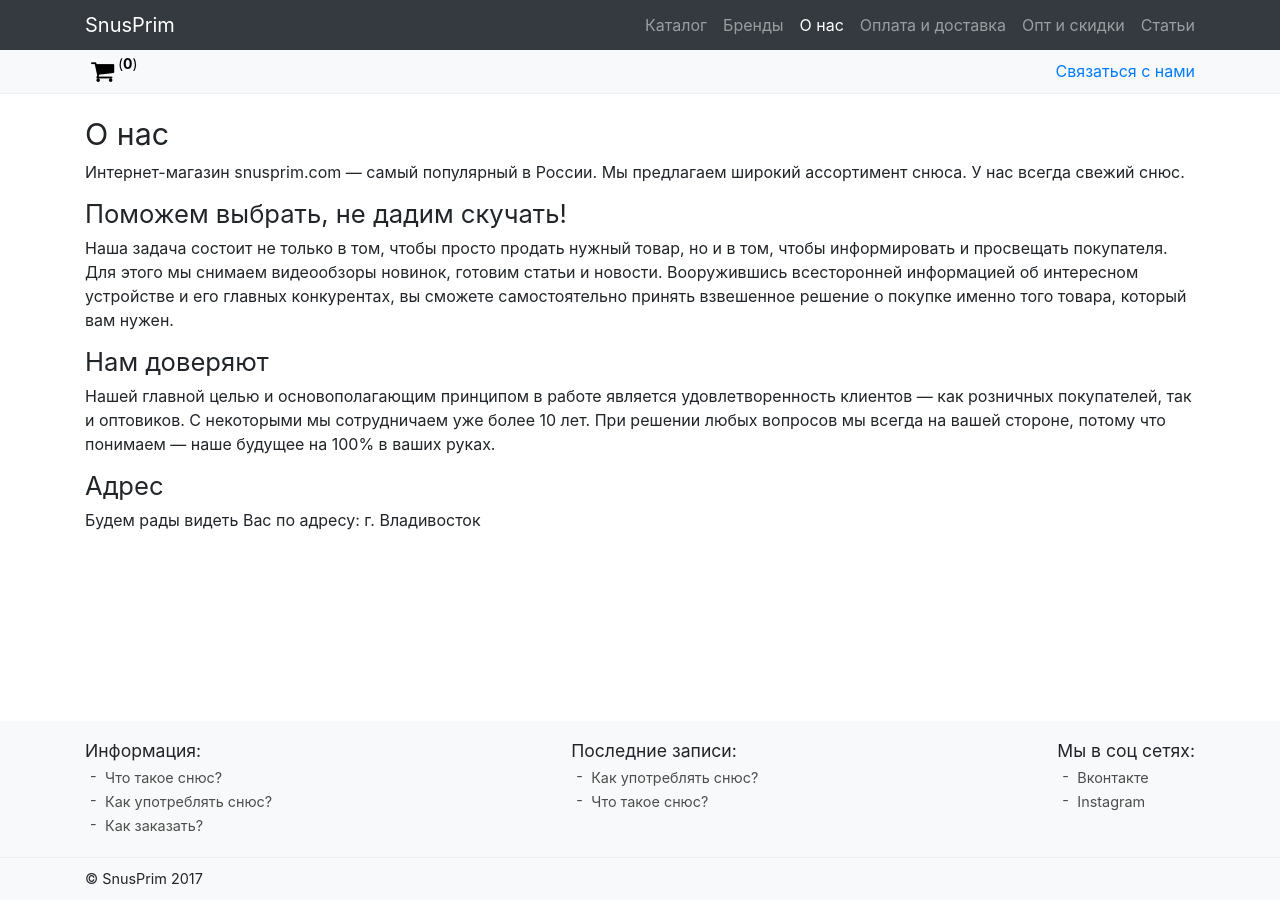
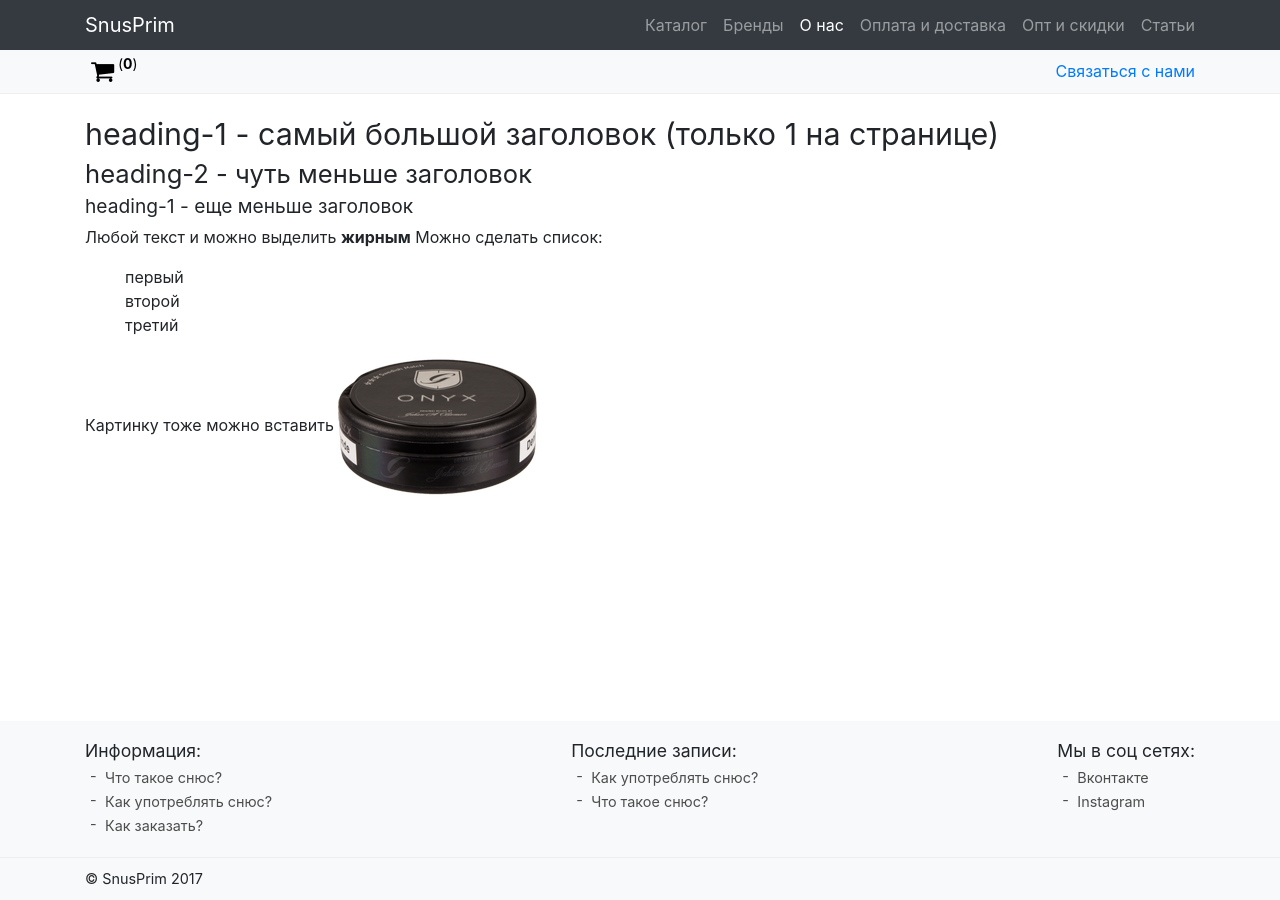
Before and after one commit to Snus-ru/Snus-ru.github.io, a Jekyll site: the page built from about.md, in a window 1280 px wide. Built offline with Jekyll 4.4.1, drawn with Linux system fonts in a browser that asks for light colours; nearby versions of some CDN libraries.

Commit message:
Updated About

```diff
--- a/about.md
+++ b/about.md
@@ -6,15 +6,14 @@ descr: SnusPrim — интернет-магазин по продаже снюс
 layout: simple-page
 ---
 
-# О нас
-Интернет-магазин snusprim.com — самый популярный в России.
-Мы предлагаем широкий ассортимент снюса. У нас всегда свежий снюс.
+# heading-1 - самый большой заголовок (только 1 на странице)
+## heading-2 - чуть меньше заголовок
+### heading-1 - еще меньше заголовок
 
-## Поможем выбрать, не дадим скучать!
-Наша задача состоит не только в том, чтобы просто продать нужный товар, но и в том, чтобы информировать и просвещать покупателя. Для этого мы снимаем видеообзоры новинок, готовим статьи и новости. Вооружившись всесторонней информацией об интересном устройстве и его главных конкурентах, вы сможете самостоятельно принять взвешенное решение о покупке именно того товара, который вам нужен.
+Любой текст и можно выделить **жирным**
+Можно сделать список:
+* первый
+* второй
+* третий
 
-## Нам доверяют
-Нашей главной целью и основополагающим принципом в работе является удовлетворенность клиентов — как розничных покупателей, так и оптовиков. С некоторыми мы сотрудничаем уже более 10 лет. При решении любых вопросов мы всегда на вашей стороне, потому что понимаем — наше будущее на 100% в ваших руках.
-
-## Адрес
-Будем рады видеть Вас по адресу: г. Владивосток
+Картинку тоже можно вставить ![onyx.png](/uploads/onyx.png)
```
